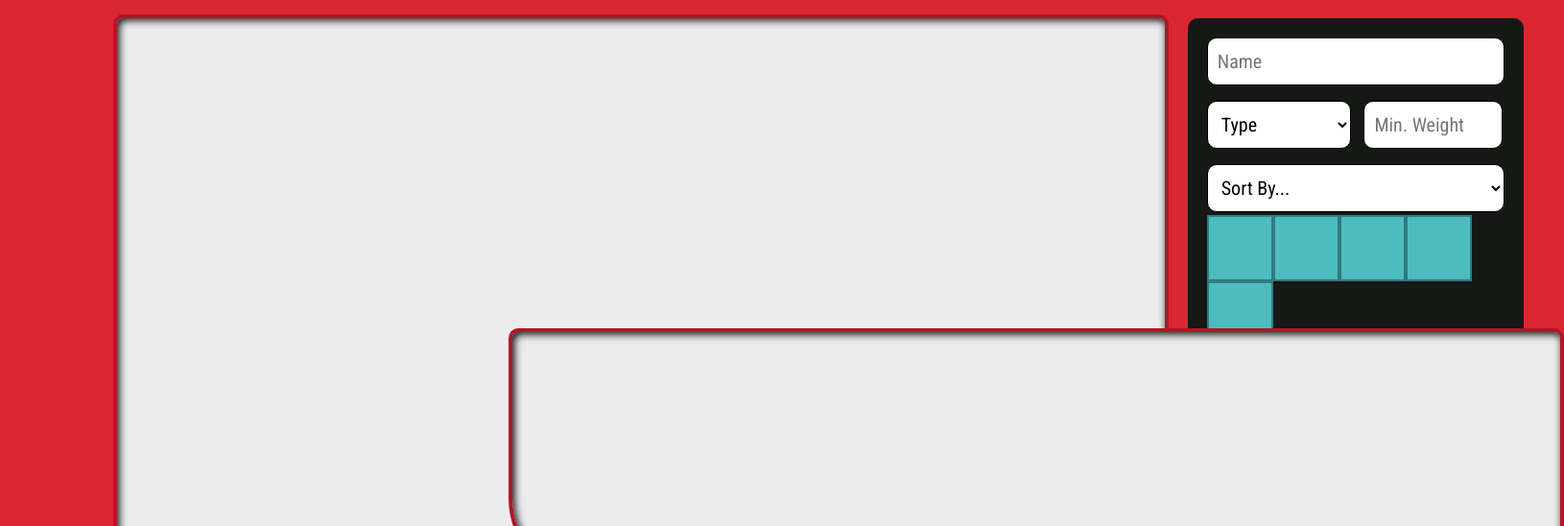
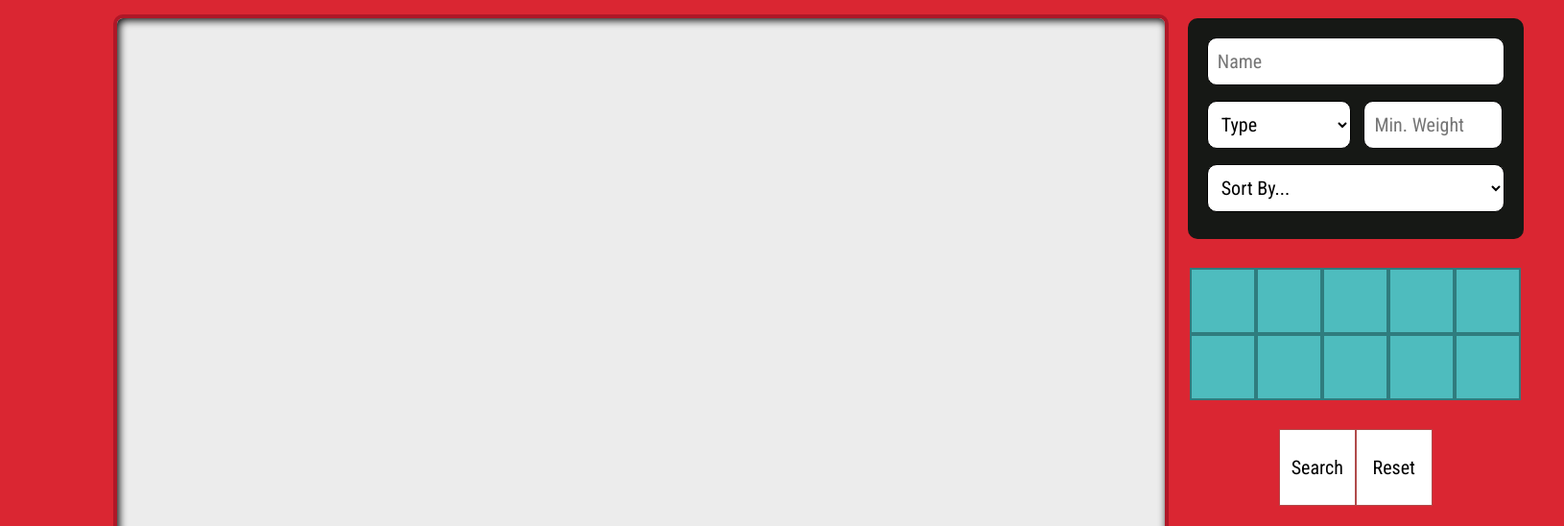
Before and after one commit to llastflowers/pokedex, a plain HTML site: page pokedex.html in a window 1280 px wide. Shown: the part 146-694 px from the top of the page at 96% size, 1630 px wide, since content can reach past the window. Drawn offline with Linux system fonts and the light colour scheme; no server answers.

Commit message:
HTML mostly matching

```diff
--- a/PokedexApp.js
+++ b/PokedexApp.js
@@ -1,6 +1,9 @@
 import Component from './Component.js';
 import Header from './common/Header.js';
 import SearchOptions from './pokedex/SearchOptions.js';
+import ResultsDataSection from './pokedex/Results.js';
+import BlueButtons from './pokedex/BlueButtons.js';
+import SearchButtons from './pokedex/SearchButtons.js';
 import Paging from './pokedex/Paging.js';
 import PokemonList from './pokedex/PokemonList.js';
 import { getPokemanz } from './services/pokedex-api.js';
@@ -15,12 +18,27 @@ class PokedexApp extends Component {
         const searchOptions = new SearchOptions();
         optionsSection.prepend(searchOptions.renderDOM());
 
+        const blueSection = dom.querySelector('.blue');
+        const blueButtons = new BlueButtons();
+        blueSection.prepend(blueButtons.renderDOM());
+
+        const searchControls = dom.querySelector('.search-controls');
+        const searchButtons = new SearchButtons();
+        searchControls.prepend(searchButtons.renderDOM());
+
+        const resultsData = dom.querySelector('.results-data');
+        const resultsDataSection = new ResultsDataSection();
+        resultsData.prepend(resultsDataSection.renderDOM());
+
         const listSection = dom.querySelector('.pokemon-results');
-        const paging = new Paging();
-        listSection.appendChild(paging.renderDOM());
 
         const pokemonList = new PokemonList({ pokemanz: [] });
         listSection.appendChild(pokemonList.renderDOM());
+
+        const pageControls = dom.querySelector('.page-controls');
+
+        const paging = new Paging();
+        pageControls.appendChild(paging.renderDOM());
 
         const pokemanz = await getPokemanz();
         const results = pokemanz.results;
@@ -40,6 +58,8 @@ class PokedexApp extends Component {
                     </section>
                     <section class="search-controls">
                     </section>
+                    <div class="results-data">
+                    </div>
                     <div class="results-background">
                         <section class="pokemon-results">
                         </section>
--- a/main.css
+++ b/main.css
@@ -45,6 +45,7 @@ h1 {
 .search-sort {
     padding: 20px;
     width: 350px;
+    height: 230px;
     border-radius: 10px;
     background: rgb(22, 24, 21);
     margin: 20px auto;
--- /dev/null
+++ b/pokedex/BlueButtons.js
@@ -0,0 +1,15 @@
+import Component from '../Component.js';
+
+class BlueButtons extends Component {
+
+    renderHTML() {
+        return /*html*/`
+            <div>
+                <section class="blue"><button></button><button></button><button></button><button></button><button></button><br><button></button><button></button><button></button><button></button><button></button>
+                </section>
+            </div>
+        `;
+    }
+}
+
+export default BlueButtons;
--- a/pokedex/Paging.js
+++ b/pokedex/Paging.js
@@ -4,13 +4,9 @@ class Paging extends Component {
     renderHTML() {
         return /*html*/`
 
-        <section>
-            <div class="results">
-                <h3>151 Results</h3>
-                <h3>Page 1 of 19</h3>
-            </div>
-            <button class="prev-button" id="prev-button">Previous</button><button class="next-button" id="next-button">Next</button>
-        </section>
+            <section class="">
+                <button class="prev-button" id="prev-button">Previous</button><button class="next-button" id="next-button">Next</button>
+            </section>
         `;
     }
 }
--- a/pokedex/PokemonItem.js
+++ b/pokedex/PokemonItem.js
@@ -3,7 +3,6 @@ import Component from '../Component.js';
 class PokemonItem extends Component {
     renderHTML() {
         // const pokemon = this.props.pokemon;
-
         return /*html*/`
 
             <div class="pokemon-item">
--- a/pokedex/PokemonList.js
+++ b/pokedex/PokemonList.js
@@ -16,10 +16,8 @@ class PokemonList extends Component {
     renderHTML() {
 
         return /*html*/`
-            <div class="results-background">
                 <section class="pokemon-results">
                 </section>
-            </div>
         `;
     }
 }
--- /dev/null
+++ b/pokedex/Results.js
@@ -0,0 +1,15 @@
+import Component from '../Component.js';
+
+class ResultsDataSection extends Component {
+    renderHTML() {
+        return /*html*/`
+
+            <div class="">
+                <h3>151 Results</h3>
+                <h3>Page 1 of 19</h3>
+            </div>
+        `;
+    }
+}
+
+export default ResultsDataSection;
--- /dev/null
+++ b/pokedex/SearchButtons.js
@@ -0,0 +1,16 @@
+import Component from '../Component.js';
+
+class SearchButtons extends Component {
+
+    renderHTML() {
+        return /*html*/`
+            <div>
+                <section>
+                    <button class="search-button" id="search-button">Search</button><button class="reset-button" id="reset-button">Reset</button>
+                </section>
+            </div>
+        `;
+    }
+}
+
+export default SearchButtons;
--- a/pokedex/SearchOptions.js
+++ b/pokedex/SearchOptions.js
@@ -23,12 +23,7 @@ class SearchOptions extends Component {
                 <option value="fire">Z-A</option>
                 </select>
             </section>
-            <section class="blue"><button></button><button></button><button></button><button></button><button></button><br><button></button><button></button><button></button><button></button><button></button>
-            </section>
-            <section>
-                <button class="search-button" id="search-button">Search</button><button class="reset-button" id="reset-button">Reset</button>
-            </section>
-            </div>
+        </div>
         `;
     }
 }
```
Lines whose indentation alone changed are shown as unchanged.
